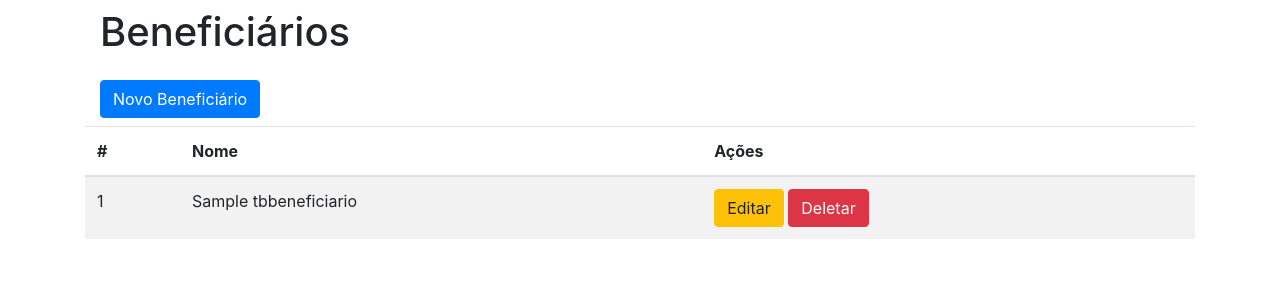
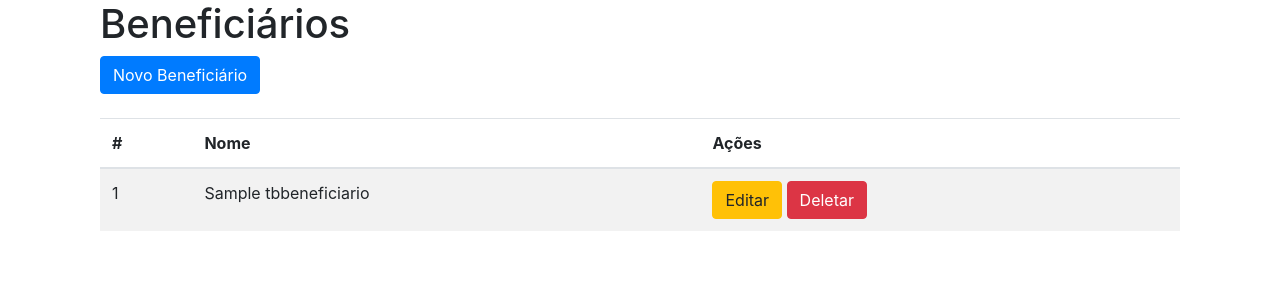
Before and after one commit to CezarPoeta/Suppliers, a Django app: page /lst/ in a window 1280 px wide. Shown: the top 300 px of the page. Run offline with Django 3.2, Linux system fonts and the light colour scheme; tables that the repository leaves empty hold one stand-in row (values such as "Sample post"); some libraries are stand-ins or nearby versions.

Commit message:
Update index
Update index

```diff
--- a/Suppliers/templates/flstbeneficiarios.html
+++ b/Suppliers/templates/flstbeneficiarios.html
@@ -3,16 +3,11 @@
 
 {% block content %}
 
-<div class="container pt-2">
+<div class="container">
     <h1>Beneficiários</h1>
-</div>
+    <a class="btn btn-primary" href="{% url 'add_beneficiario' %}">Novo Beneficiário</a>
+    <br><br>
 
-<div class="container pt-3">
-    <a class="btn btn-primary" href="{% url 'add_beneficiario' %}">Novo Beneficiário</a>
-</div>
-
-<div class="container pt-2">
-    <div class="row">
     <table class="table table-striped">
         <thead>
             <tr>
@@ -36,6 +31,5 @@
     </table>
     {% include 'paginacao.html' %}
 </div>
-</div>
 
 {% endblock %}
--- a/Suppliers/templates/index.html
+++ b/Suppliers/templates/index.html
@@ -89,7 +89,8 @@
                   <a class="dropdown-item" href="/grcategorias">Grupo Categorias</a>
                   <a class="dropdown-item" href="/categorias">Categorias</a>
                   <div class="dropdown-divider"></div>
-                  <a class="dropdown-item" href="/beneficiarios">Beneficiários</a>
+                  <a class="dropdown-item" href="{% url 'lst_beneficiarios' %}">Beneficiários</a>
+
                   <a class="dropdown-item" href="/clientes">Clientes</a>
 
                 </div>
```
Lines whose indentation alone changed are shown as unchanged.
